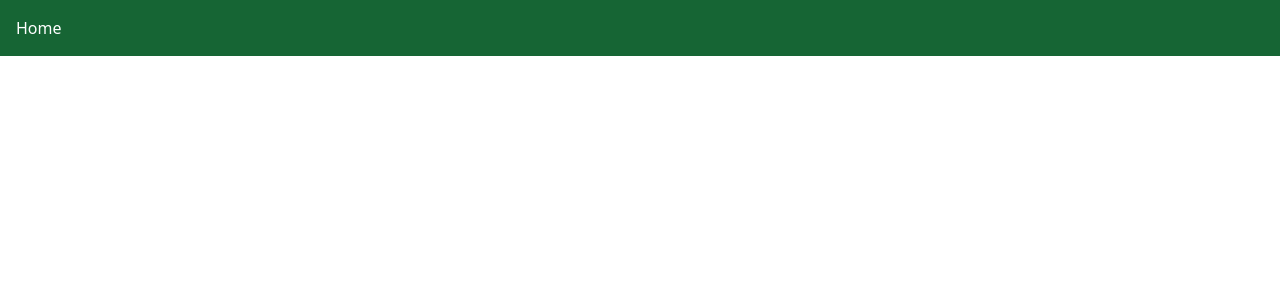
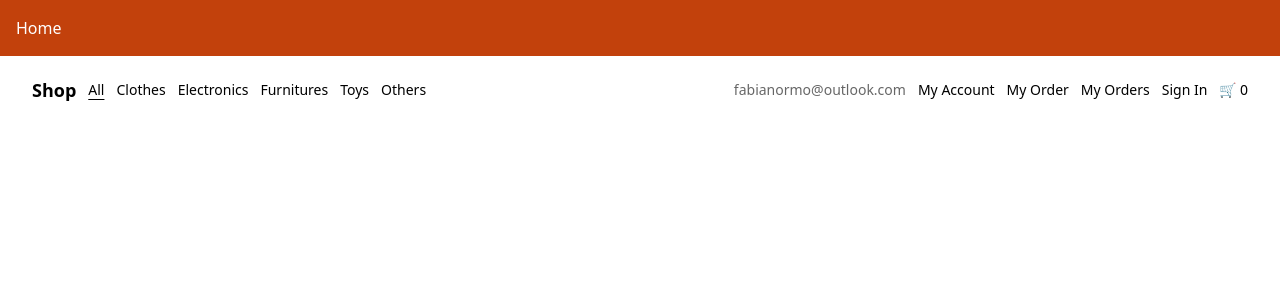
Before and after one commit to FabianCo03/curso-react-ecommerce, a React (Vite) app: page / in a window 1280 px wide. Shown: the top 300 px of the page. Built offline with nearby package versions, Linux system fonts and the light colour scheme.

Commit message:
feat: 🎸 Clase 05: componente NavBar
ç

```diff
--- /dev/null
+++ b/src/components/navBar/index.jsx
@@ -0,0 +1,108 @@
+import { NavLink } from "react-router-dom";
+
+const NavBar = () => {
+  const activeStyle = "underline underline-offset-4";
+
+  return (
+    <nav className="flex justify-between items-center fixed z-10 w-full py-5 px-8 text-sm font-light">
+      <ul className="flex items-center gap-3">
+        <li className="font-semibold text-lg">
+          <NavLink to="/">Shop</NavLink>
+        </li>
+        <li>
+          <NavLink
+            to="/"
+            className={({ isActive }) => (isActive ? activeStyle : undefined)}
+          >
+            All
+          </NavLink>
+        </li>
+        <li>
+          <NavLink
+            to="/clothes"
+            className={({ isActive }) => (isActive ? activeStyle : undefined)}
+          >
+            Clothes
+          </NavLink>
+        </li>
+        <li>
+          <NavLink
+            to="/electronics"
+            className={({ isActive }) => (isActive ? activeStyle : undefined)}
+          >
+            Electronics
+          </NavLink>
+        </li>
+        <li>
+          <NavLink
+            to="/furnitures"
+            className={({ isActive }) => (isActive ? activeStyle : undefined)}
+          >
+            Furnitures
+          </NavLink>
+        </li>
+        <li>
+          <NavLink
+            to="/toys"
+            className={({ isActive }) => (isActive ? activeStyle : undefined)}
+          >
+            Toys
+          </NavLink>
+        </li>
+        <li>
+          <NavLink
+            to="/others"
+            className={({ isActive }) => (isActive ? activeStyle : undefined)}
+          >
+            Others
+          </NavLink>
+        </li>
+      </ul>
+      <ul className="flex items-center gap-3">
+        <li className="text-black/60">fabianormo@outlook.com</li>
+        <li>
+          <NavLink
+            to="/my-account"
+            className={({ isActive }) => (isActive ? activeStyle : undefined)}
+          >
+            My Account
+          </NavLink>
+        </li>
+        <li>
+          <NavLink
+            to="/my-order"
+            className={({ isActive }) => (isActive ? activeStyle : undefined)}
+          >
+            My Order
+          </NavLink>
+        </li>
+        <li>
+          <NavLink
+            to="/my-orders"
+            className={({ isActive }) => (isActive ? activeStyle : undefined)}
+          >
+            My Orders
+          </NavLink>
+        </li>
+        <li>
+          <NavLink
+            to="/sign-in"
+            className={({ isActive }) => (isActive ? activeStyle : undefined)}
+          >
+            Sign In
+          </NavLink>
+        </li>
+        <li>
+          <NavLink
+            to="/shopping-cart"
+            className={({ isActive }) => (isActive ? activeStyle : undefined)}
+          >
+            🛒 0
+          </NavLink>
+        </li>
+      </ul>
+    </nav>
+  );
+};
+
+export default NavBar;
--- a/src/pages/app/index.jsx
+++ b/src/pages/app/index.jsx
@@ -7,6 +7,7 @@
 import MyOrders from "../MyOrders";
 import NotFound from "../NotFound";
 import SignIn from "../SignIn";
+import NavBar from "../../components/navBar";
 
 const AppRoutes = () => {
   let routes = useRoutes([
@@ -42,6 +43,7 @@
   return (
     <BrowserRouter>
       <AppRoutes />
+      <NavBar />
     </BrowserRouter>
   );
 };
--- a/src/pages/home/index.jsx
+++ b/src/pages/home/index.jsx
@@ -1,6 +1,6 @@
 import React from "react";
 function Home() {
-  return <p className="bg-green-800 text-white p-4">Home</p>;
+  return <p className="bg-orange-700 text-white p-4">Home</p>;
 }
 
 export default Home;
--- a/src/pages/myAccount/index.jsx
+++ b/src/pages/myAccount/index.jsx
@@ -1,6 +1,6 @@
 import React from "react";
 function MyAccount() {
-  return <p className="bg-green-800 text-white p-4">MyAccount</p>;
+  return <p className="bg-orange-700 text-white p-4">MyAccount</p>;
 }
 
 export default MyAccount;
--- a/src/pages/myOrder/index.jsx
+++ b/src/pages/myOrder/index.jsx
@@ -1,6 +1,6 @@
 import React from "react";
 function MyOrder() {
-  return <p className="bg-green-800 text-white p-4">MyOrder</p>;
+  return <p className="bg-orange-700 text-white p-4">MyOrder</p>;
 }
 
 export default MyOrder;
--- a/src/pages/myOrders/index.jsx
+++ b/src/pages/myOrders/index.jsx
@@ -1,6 +1,6 @@
 import React from "react";
 function MyOrders() {
-  return <p className="bg-green-800 text-white p-4">MyOrders</p>;
+  return <p className="bg-orange-700 text-white p-4">MyOrders</p>;
 }
 
 export default MyOrders;
--- a/src/pages/notFound/index.jsx
+++ b/src/pages/notFound/index.jsx
@@ -1,6 +1,6 @@
 import React from "react";
 function NotFound() {
-  return <p className="bg-green-800 text-white p-4">NotFound</p>;
+  return <p className="bg-orange-700 text-white p-4">NotFound</p>;
 }
 
 export default NotFound;
--- a/src/pages/signIn/index.jsx
+++ b/src/pages/signIn/index.jsx
@@ -1,6 +1,6 @@
 import React from "react";
 function SignIn() {
-  return <p className="bg-green-800 text-white p-4">SignIn</p>;
+  return <p className="bg-orange-700 text-white p-4">SignIn</p>;
 }
 
 export default SignIn;
```
